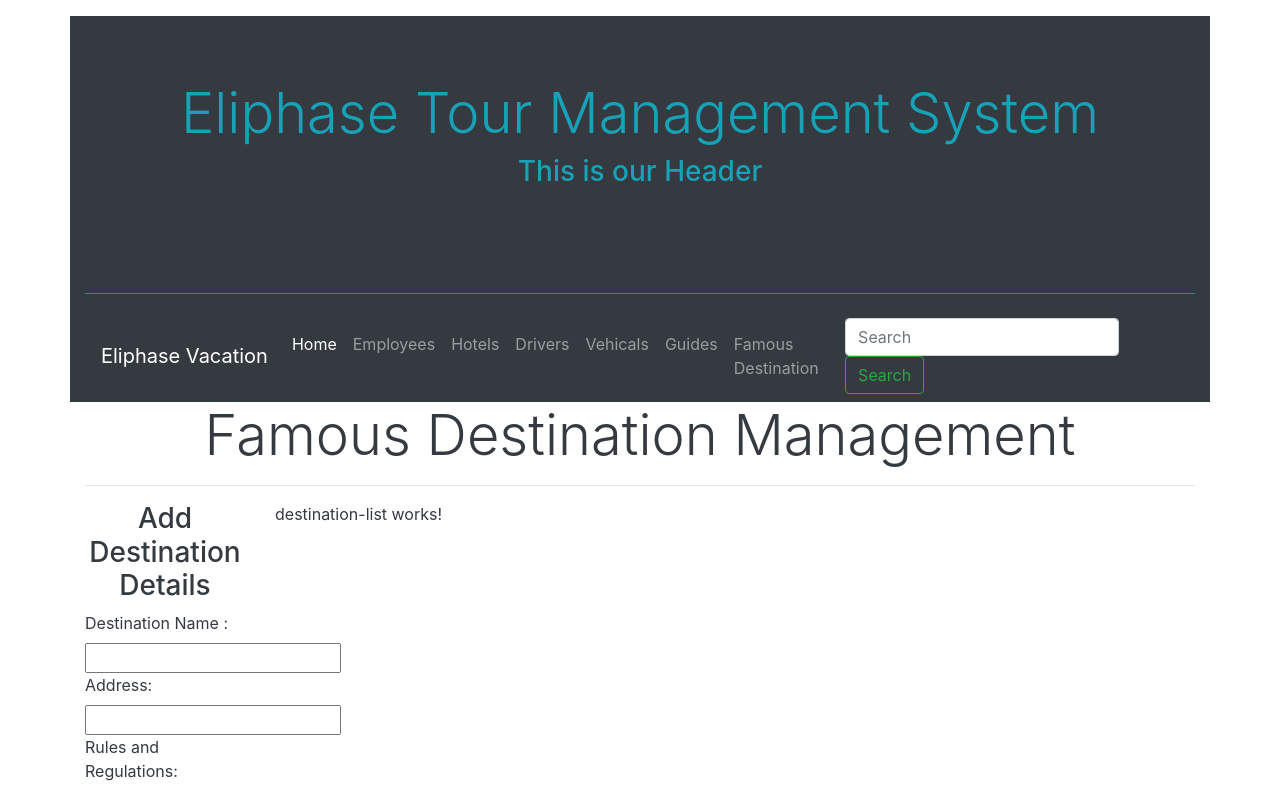
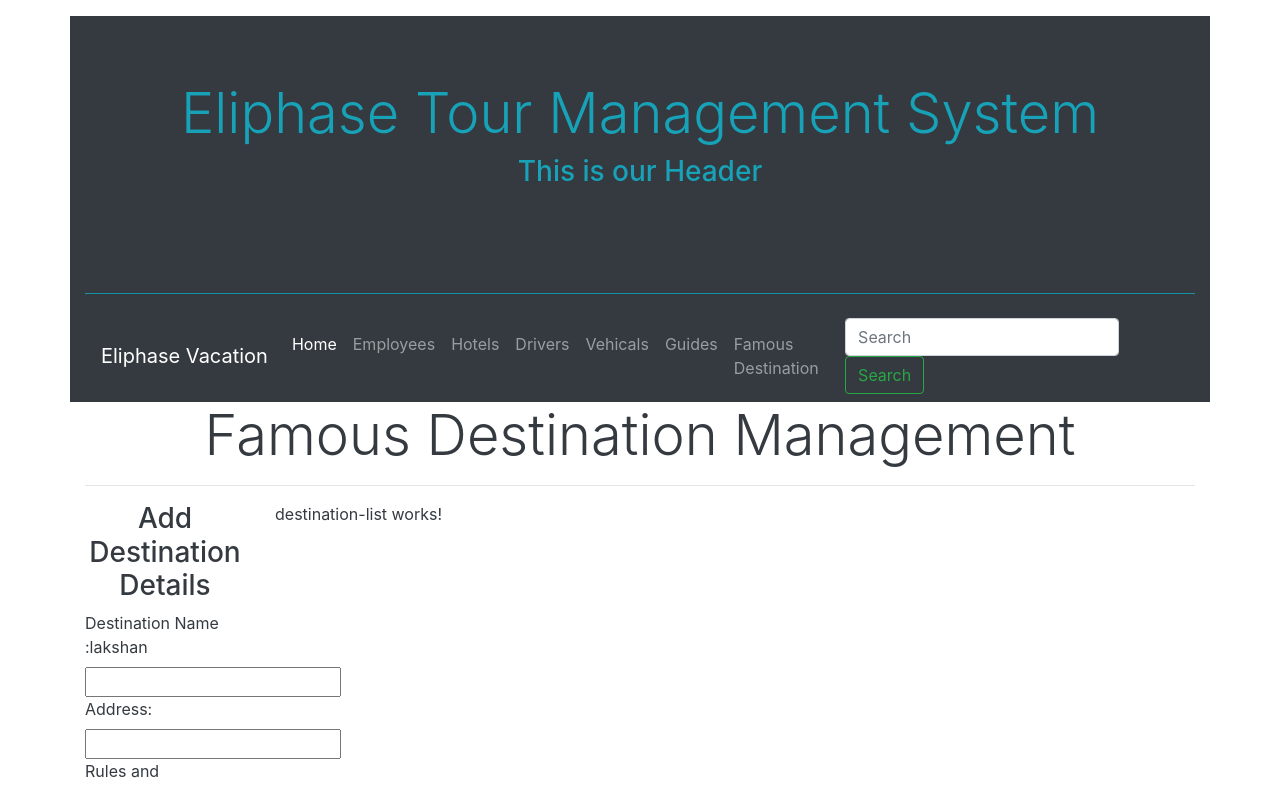
Before and after one commit to janakachinthana/TourManagementSystemAngular, an Angular app: page /destination in a window 1280 px wide. Shown: the top 786 px of the page. Built offline with nearby package versions, Linux system fonts and the light colour scheme.

Commit message:
Update destination.component.html
vhjkdhf

```diff
--- a/src/app/destinations/destination/destination.component.html
+++ b/src/app/destinations/destination/destination.component.html
@@ -3,7 +3,7 @@
 <form #form="ngForm" autocomplete="off">
     <input type="hidden" name="EmployeeID" >
     <div class="form-gorup">
-        <label>Destination Name :</label>
+        <label>Destination Name :lakshan</label>
         <input name="FullName" >
     </div>
 
```
